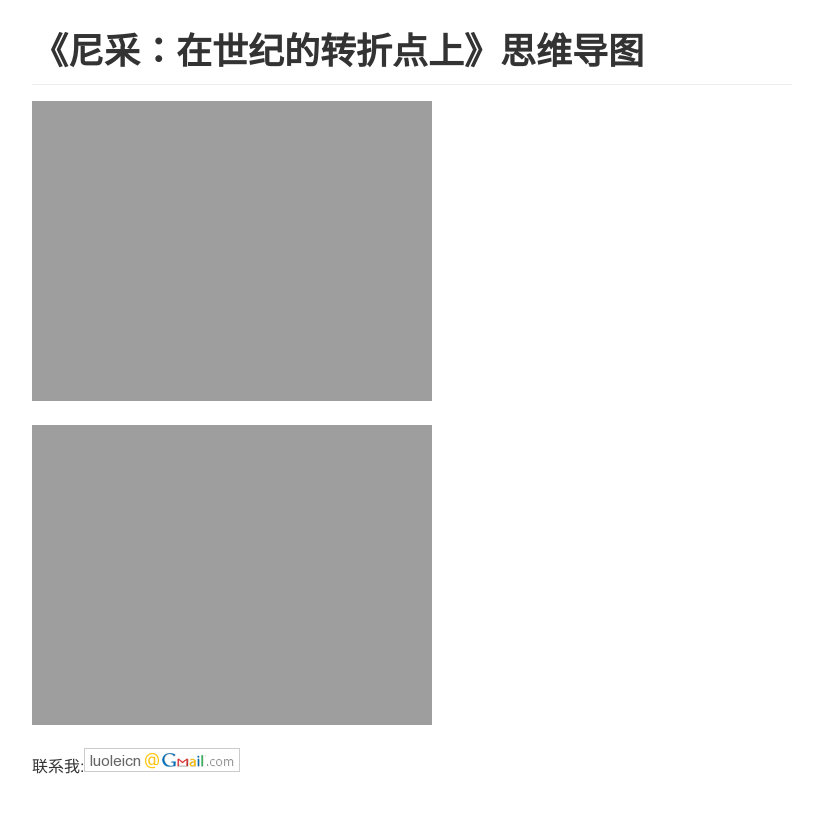
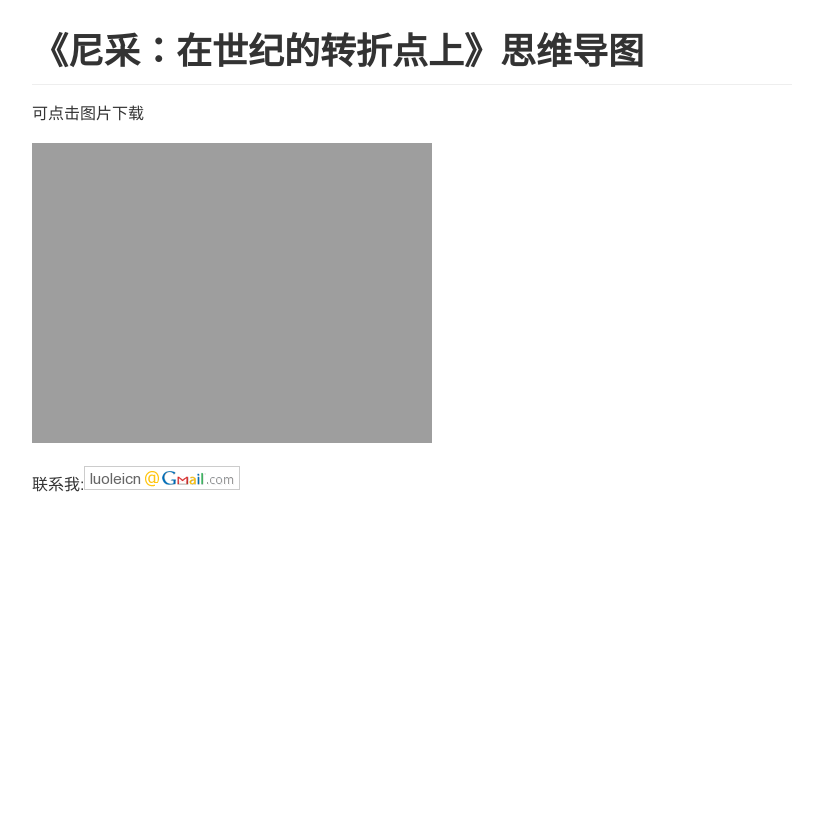
Before and after one commit to luoleicn/luoleicn.github.io, a Jekyll site: the page built from _posts/2022-04-30-nicai.md, in a window 1280 px wide. Shown: the top 813 px of the page, without its empty margins (243-1066 px from the left). Built offline with Jekyll 4.4.1, drawn with Linux system fonts in a browser that asks for light colours; comment, search, counter and statistics services are not loaded.

Commit message:
fix download link

```diff
--- a/_posts/2022-04-30-nicai.md
+++ b/_posts/2022-04-30-nicai.md
@@ -5,9 +5,6 @@
 
 # 《尼采：在世纪的转折点上》思维导图
 
+可点击图片下载
 
-[![image](http://www.luolei.site/source/images/nicai.png)](思维导图png)
-
-
-
-[![image](http://www.luolei.site/source/images/nicai.jpg)](思维导图jpg)
+[![image](http://www.luolei.site/source/images/nicai.png)](http://www.luolei.site/source/images/nicai.png)
```
